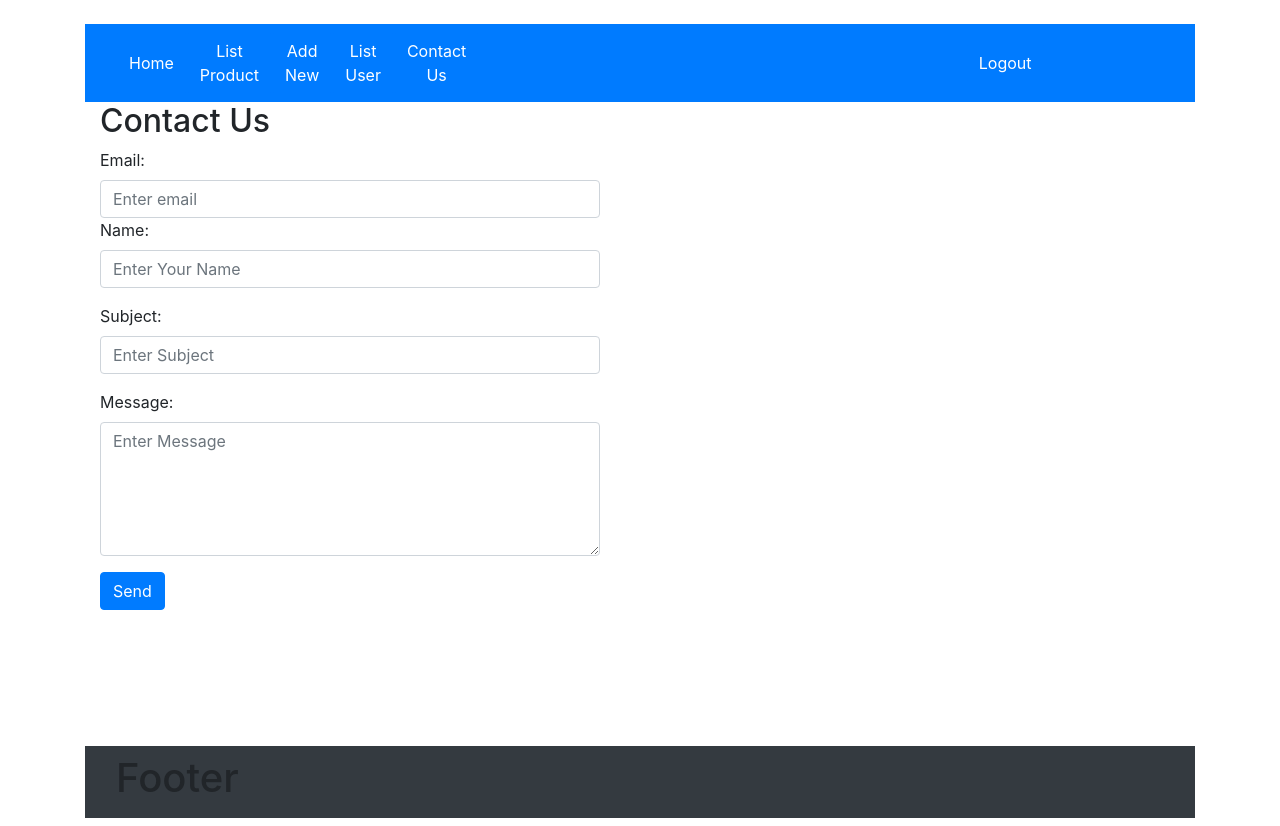
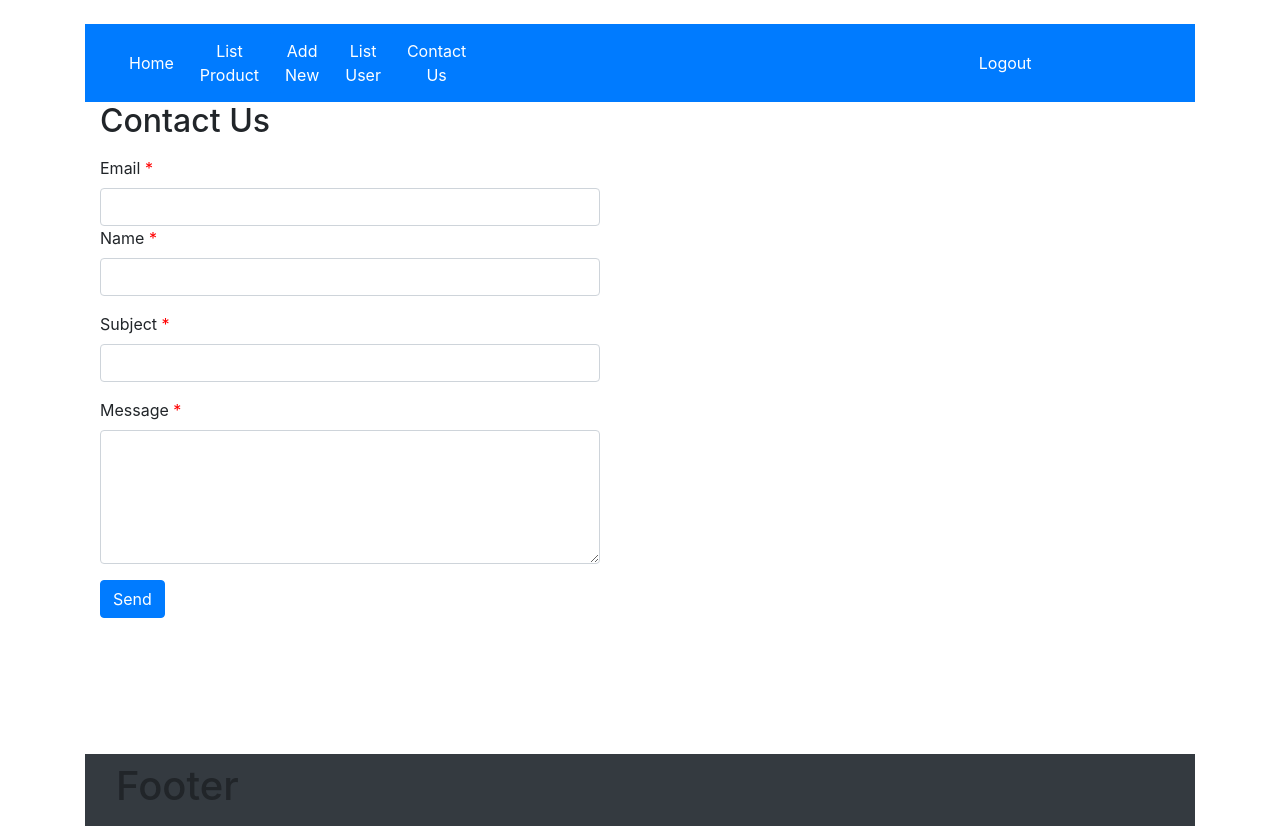
Before and after one commit to kuly90/login-jwt-react, a React (Create React App) app: page /menu/Contact in a window 1280 px wide. Built offline with nearby package versions, Linux system fonts and the light colour scheme; no server answers; sample sign-in values are in the browser's storage.

Commit message:
fix send email

```diff
--- a/src/components/course/Contact.js
+++ b/src/components/course/Contact.js
@@ -1,5 +1,4 @@
 import React from "react";
-import axios from "axios";
 
 class Contact extends React.Component{
     constructor(props){
@@ -8,7 +7,9 @@ class Contact extends React.Component{
             name: '',
             email: '',
             subject: '',
-            message: ''
+            message: '',
+            msg: '',
+            msgerror: ''
         }
         this.handlerChange= this.handlerChange.bind(this);
         this.handlerSendEmail= this.handlerSendEmail.bind(this)
@@ -19,11 +20,26 @@ class Contact extends React.Component{
     }
 
    handlerSendEmail = _ =>{
-        const { email, name, subject, message } = this.state;
-        const mailTo = 'tonly01011990@gmail.com'
-        console.log(email,name,subject,message);
-        fetch(`http://localhost:8080/send-email?email=${email}&mailTo=${mailTo}&subject=${subject}&message=${message}`,)
-        .catch(err => console.error(err))
+    const { email, name, subject, message } = this.state;
+       if(email === '' || name === '' || subject ==='' ||message===''){
+           this.setState({
+            msgerror: '(*) is required !!!',
+            msg: ''
+           })
+       }else{
+        this.setState({
+            msg: 'Send message success. Thanks for contact with Us!',
+            msgerror:'',
+            name: '',
+            email: '',
+            subject: '',
+            message: ''
+        })
+         console.log(email,name,subject,message);
+         fetch(`http://localhost:8080/send-email?name=${name}&email=${email}&subject=${subject}&message=${message}`,)
+         .catch(err => console.error(err))
+       }
+
     }
 
     render(){
@@ -31,33 +47,35 @@ class Contact extends React.Component{
             <div>
                 <div className="container">
                     <h2>Contact Us</h2>
+                    <p style={{color:'green'}}>{this.state.msg}</p>
+                    <p style={{color:'red'}}>{this.state.msgerror}</p>
                     <div style={{ width:'500px'}}>
-                        <form className="form-group">
-                            <label>Email:</label>
-                            <input type="email" className="form-control" placeholder="Enter email"
+                        <div className="form-group">
+                            <label>Email <span style={{color:'red'}}>*</span></label>
+                            <input type="email" className="form-control" value={this.state.email}
                                     name="email" required onChange={this.handlerChange}
                             />
 
                         <div className="form-group">
-                            <label>Name:</label>
-                            <input type="text" className="form-control" placeholder="Enter Your Name"
+                            <label>Name <span style={{color:'red'}}>*</span></label>
+                            <input type="text" className="form-control" value={this.state.name}
                                    name="name" required onChange={this.handlerChange}
                             />
                         </div>
                         <div className="form-group">
-                            <label>Subject:</label>
-                            <input type="text" className="form-control" placeholder="Enter Subject"
+                            <label>Subject <span style={{color:'red'}}>*</span></label>
+                            <input type="text" className="form-control" value={this.state.subject}
                                    name="subject" required onChange={this.handlerChange}
                             />
                         </div>
                         <div className="form-group">
-                            <label>Message:</label>
-                            <textarea className="form-control" rows="5" placeholder="Enter Message"
+                            <label>Message <span style={{color:'red'}}>*</span></label>
+                            <textarea className="form-control" rows="5" value={this.state.message}
                                      name="message" required onChange={this.handlerChange}
                             />
                         </div>
                         <button type="submit" className="btn btn-primary" onClick={this.handlerSendEmail}>Send</button>
-                        </form>
+                        </div>
                     </div>
                 </div>
             </div>
--- a/src/components/course/UserList.js
+++ b/src/components/course/UserList.js
@@ -205,7 +205,7 @@ class UserList extends React.Component {
 						<div className="modal-content">
 							<div className="modal-header">
 								<h6 className="modal-title">
-								<span className="fa fa-exclamation-triangle alert-warning"></span>&nbsp;
+								<span className="fa fa-exclamation-triangle btn-danger"></span>&nbsp;
 									Do you want to delete user has name is "{deleteUser.username}" ?
 									</h6>
 								<button type="button" className="close" data-dismiss="modal">&times;</button>
```
Also changed, not shown: 1 other file (tests, documents, lock files or other folders).
